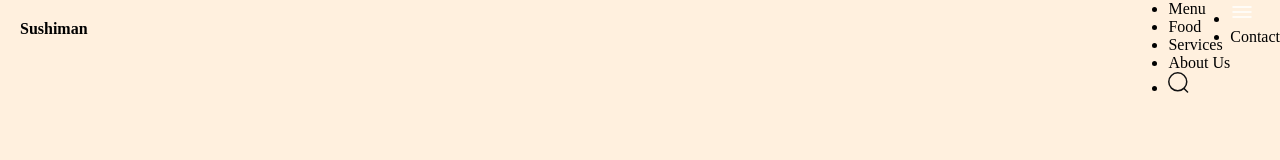
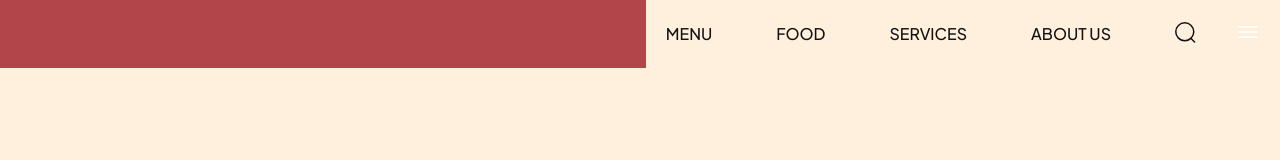
Before and after one commit to eriifeoluwasimi/sushiman-app, a website built with Vite: page index.html in a window 1280 px wide. Built offline with nearby package versions, Linux system fonts and the light colour scheme.

Commit message:
Styled Header

```diff
--- a/css/sections/header.css
+++ b/css/sections/header.css
@@ -9,11 +9,35 @@
   position: relative;
   padding: 20px;
 }
-
-/* .header__logo-overlay {
+.header__logo-overlay {
   position: absolute;
   inset: 0;
   width: 100%;
   background-color: var(--primary-color);
   z-index: 1;
-} */
+}
+.header__logo h4 {
+  padding-left: 30px;
+  color: #fff;
+}
+.header__menu,
+.header__menu-mobile {
+  padding: 20px;
+  /* flex: 1.2; */
+  display: flex;
+  align-items: center;
+  justify-content: flex-end;
+  gap: 64px;
+
+  list-style: none;
+}
+
+.header__menu li {
+  font-weight: 500;
+  font-family: var(--plus-jakarta-sans);
+  color: var(--secondary-color);
+  font-size: 16px;
+  text-transform: uppercase;
+  line-height: 20px;
+  cursor: pointer;
+}
--- a/index.html
+++ b/index.html
@@ -3,7 +3,11 @@
   <head>
     <meta charset="UTF-8" />
     <meta name="viewport" content="width=device-width, initial-scale=1.0" />
-    <link rel="icon" type="image/png" href="/sushi.png" />
+    <link
+      rel="icon"
+      type="image/png"
+      href="./Asset/sushi_assets/assets/sushi-1.png"
+    />
     <link rel="stylesheet" href="css/style.css" />
     <title>Sushiman</title>
   </head>
@@ -33,9 +37,6 @@
           <li>
             <img src="Asset/sushi_assets/assets/menu.svg" alt="menu" />
           </li>
-          <li>
-            <a href="#contact">Contact</a>
-          </li>
         </ul>
       </nav>
     </header>
```
